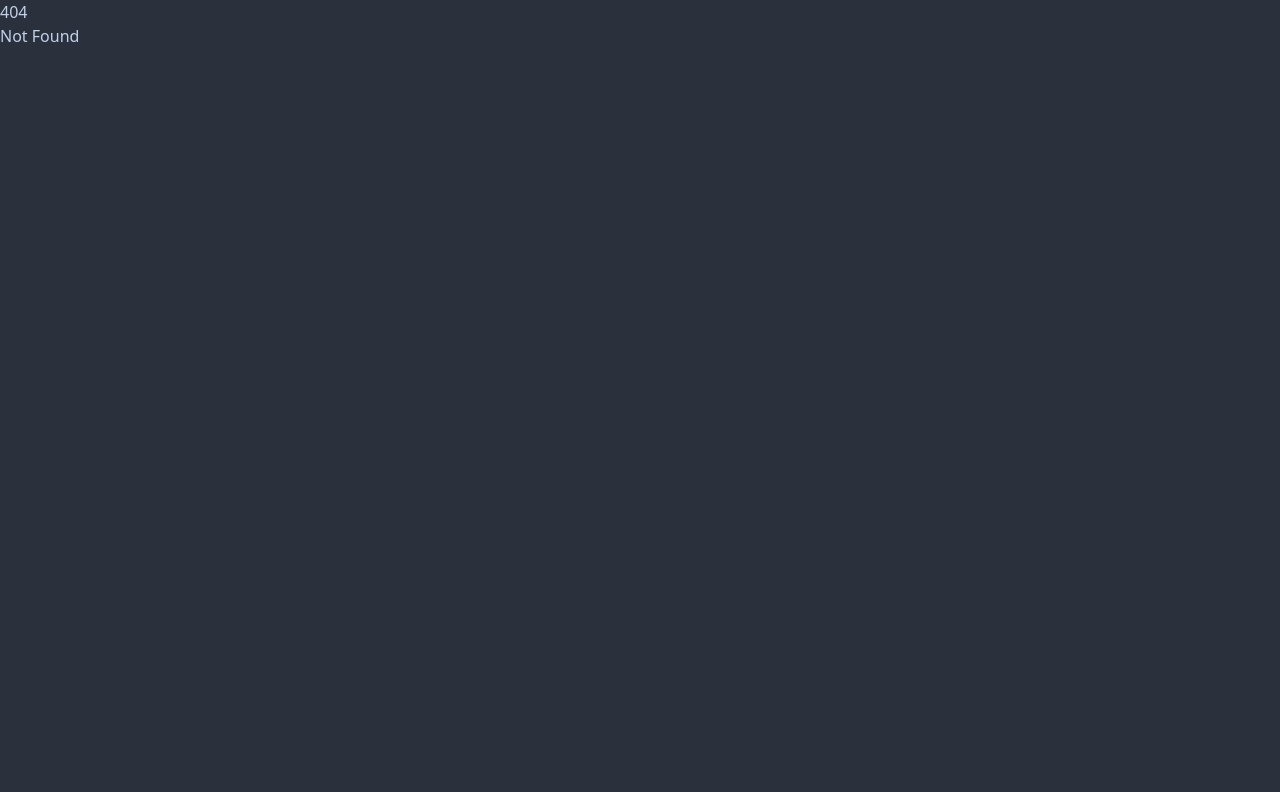
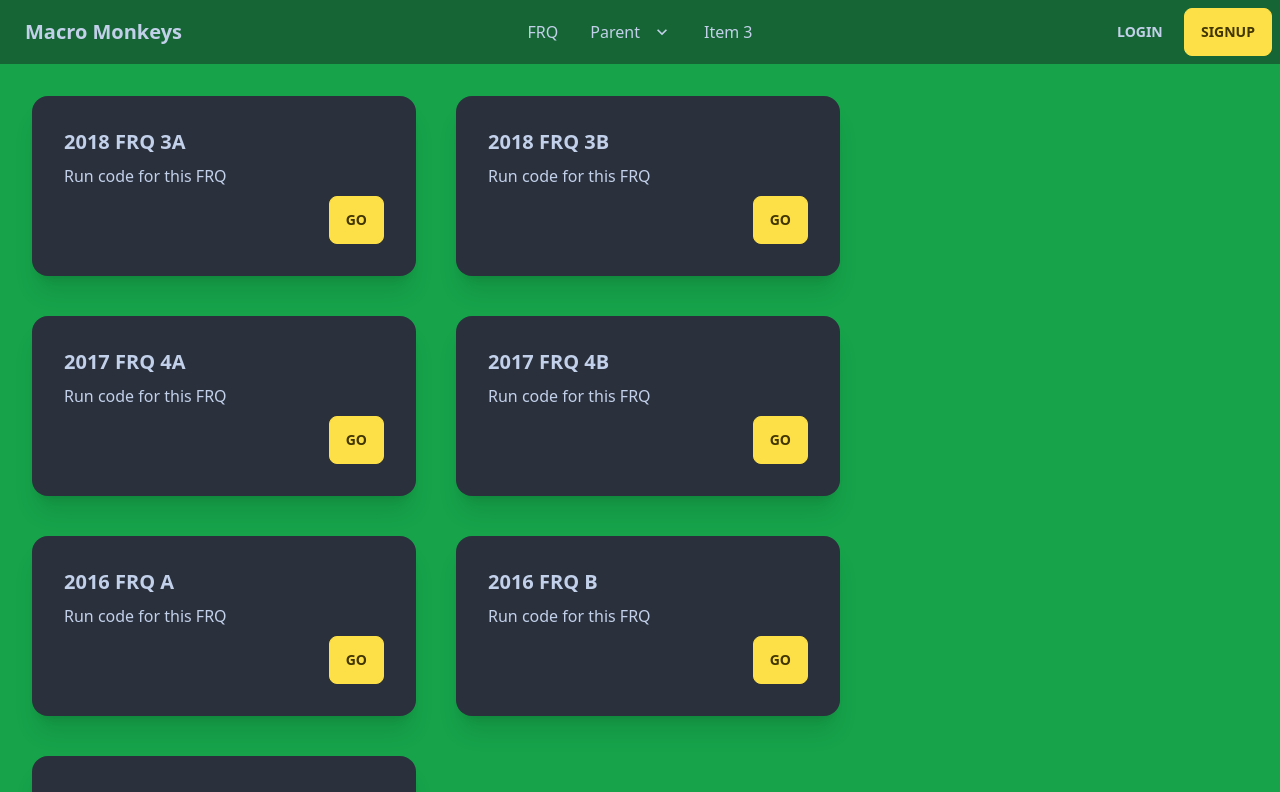
Before and after one commit to nicm2/macro-monkeys, a SvelteKit app: page /frq in a window 1280 px wide. Before the commit this address had no page. Shown: the top 792 px of the page. Built offline with nearby package versions, Linux system fonts and the light colour scheme; no server answers.

Commit message:
frq list

```diff
--- /dev/null
+++ b/src/components/Card.svelte
@@ -0,0 +1,15 @@
+<script lang="ts">
+	export let title: string;
+	export let text: string;
+	export let link: string;
+</script>
+
+<div class="card w-96 bg-base-100 shadow-xl">
+    <div class="card-body">
+      <h2 class="card-title">{title}</h2>
+      <p>{text}</p>
+      <div class="card-actions justify-end">
+        <a href="/frq/{link}" class="btn btn-primary">Go</a>
+      </div>
+    </div>
+  </div>
--- a/src/components/Navbar.svelte
+++ b/src/components/Navbar.svelte
@@ -46,7 +46,7 @@
 </script>
 
 
-<div class="navbar bg-green-800 p-2 fixed">
+<div class="navbar bg-green-800 p-2 fixed z-40">
     <div class="navbar-start">
       <!-- svelte-ignore a11y-label-has-associated-control -->
       <div class="dropdown">
--- a/src/routes/(default)/+layout.svelte
+++ b/src/routes/(default)/+layout.svelte
@@ -1,5 +1,5 @@
 <script>
-    import Navbar from "../../components/Navbar.svelte";
+  import Navbar from "../../components/Navbar.svelte";
 </script>
 
   <Navbar/>
--- /dev/null
+++ b/src/routes/(default)/frq/+page.svelte
@@ -0,0 +1,21 @@
+<script lang="ts">
+    import Card from "../../../components/Card.svelte";
+</script>
+
+<div class="flex flex-wrap w-screen h-full min-h-screen py-24 px-8 gap-10 bg-green-600">
+
+    <Card title="2018 FRQ 3A" text="Run code for this FRQ" link="2018A"/>
+
+    <Card title="2018 FRQ 3B" text="Run code for this FRQ" link="2018B"/>
+
+    <Card title="2017 FRQ 4A" text="Run code for this FRQ" link="2017A"/>
+
+    <Card title="2017 FRQ 4B" text="Run code for this FRQ" link="2017B"/>
+
+    <Card title="2016 FRQ A" text="Run code for this FRQ" link="2016A"/>
+
+    <Card title="2016 FRQ B" text="Run code for this FRQ" link="2016B"/>
+
+    <Card title="Extra Credit" text="Run code for this FRQ" link="extra"/>
+
+</div>
```
